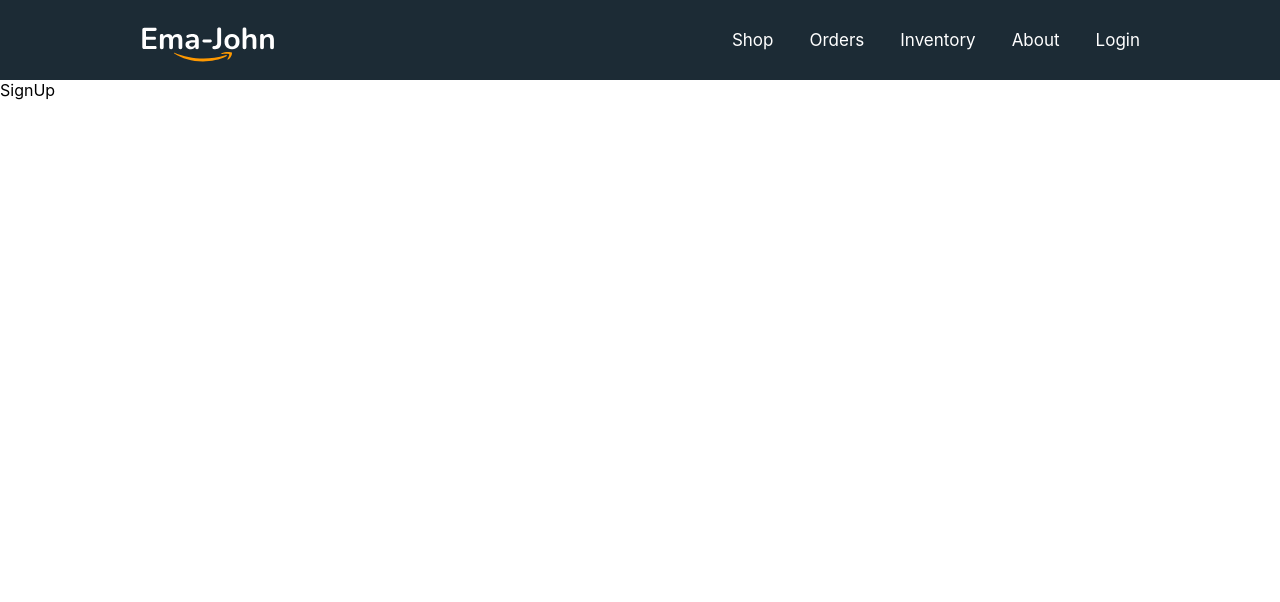
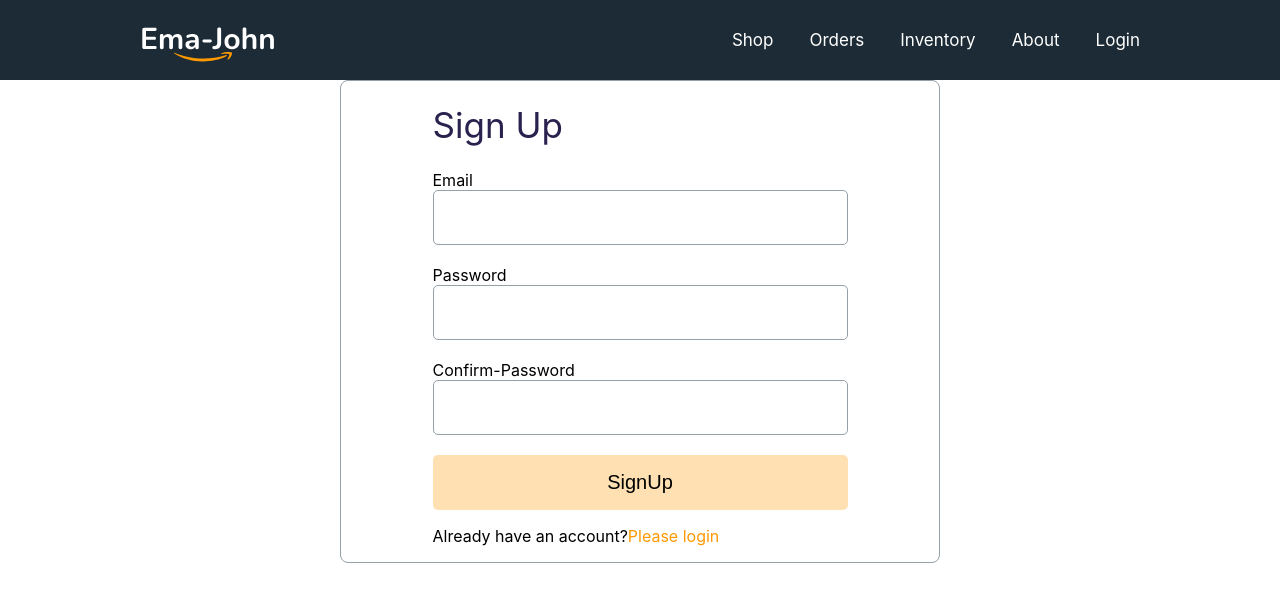
Before and after one commit to shahariyer-as/ema-john-simple-e-commerce, a React (Create React App) app: page /signup in a window 1280 px wide. Shown: the top 602 px of the page. Built offline with nearby package versions, Linux system fonts and the light colour scheme.

Commit message:
signup with firebase email password

```diff
--- a/package.json
+++ b/package.json
@@ -11,6 +11,7 @@
     "@testing-library/user-event": "^13.5.0",
     "react": "^17.0.2",
     "react-dom": "^17.0.2",
+    "react-firebase-hooks": "^5.0.3",
     "react-router-dom": "^6.3.0",
     "react-scripts": "5.0.0",
     "web-vitals": "^2.1.4"
--- a/src/components/Login/Login.css
+++ b/src/components/Login/Login.css
@@ -33,6 +33,7 @@
   border: none;
   border-radius: 5px;
   font-size: 20px;
+  cursor: pointer;
 }
 .form-link{
     color: #FF9900;
--- a/src/components/Login/Login.js
+++ b/src/components/Login/Login.js
@@ -9,11 +9,11 @@
           <h1 className="form-title">Please login</h1>
           <div className="input-group">
             <label htmlFor="email">Email</label>
-            <input type="email" name="email" id="" />
+            <input type="email" name="email" id="" required/>
           </div>
           <div className="input-group">
             <label htmlFor="password">Password</label>
-            <input type="password" name="password" id="" />
+            <input type="password" name="password" id="" required />
           </div>
           <input className="form-submit" type="submit" value="Login" />
         </form>
--- a/src/components/SignUp/SignUp.js
+++ b/src/components/SignUp/SignUp.js
@@ -1,11 +1,94 @@
-import React from 'react';
+import React, { useState } from "react";
+import { Link, useNavigate } from "react-router-dom";
+import { useCreateUserWithEmailAndPassword } from "react-firebase-hooks/auth";
+import auth from "../../firebase.init";
 
 const SignUp = () => {
-    return (
-        <div>
-            SignUp
-        </div>
-    );
+  const [email, setEmail] = useState("");
+  const [password, setPassword] = useState("");
+  const [confirmPassword, setConfirmPassword] = useState("");
+  const [error, setError] = useState("");
+  const navigate = useNavigate();
+
+  const [createUserWithEmailAndPassword, user] =
+    useCreateUserWithEmailAndPassword(auth);
+
+  // set signup info handle to use state
+  const handleEmailBlur = (event) => {
+    setEmail(event.target.value);
+  };
+  const handlePasswordBlur = (event) => {
+    setPassword(event.target.value);
+  };
+  const handleConfirmPasswordBlur = (event) => {
+    setConfirmPassword(event.target.value);
+  };
+  // user create check
+  if (user) {
+    navigate("/shop");
+  }
+
+  const handleCrateUser = (event) => {
+    event.preventDefault();
+    if (password !== confirmPassword) {
+      setError("your two password didn't match");
+      return;
+    }
+
+    if (password.length < 6) {
+      setError("password must be 6 character longer");
+      return;
+    }
+    createUserWithEmailAndPassword(email, password);
+  };
+
+  return (
+    <div className="form-container">
+      <div>
+        <form onSubmit={handleCrateUser} action="">
+          <h1 className="form-title">Sign Up</h1>
+          <div className="input-group">
+            <label htmlFor="email">Email</label>
+            <input
+              onBlur={handleEmailBlur}
+              type="email"
+              name="email"
+              id=""
+              required
+            />
+          </div>
+          <div className="input-group">
+            <label htmlFor="password">Password</label>
+            <input
+              onBlur={handlePasswordBlur}
+              type="password"
+              name="password"
+              id=""
+              required
+            />
+          </div>
+          <div className="input-group">
+            <label htmlFor="confirm-password">Confirm-Password</label>
+            <input
+              onBlur={handleConfirmPasswordBlur}
+              type="password"
+              name="confirm-password"
+              id=""
+              required
+            />
+          </div>
+          <p style={{ color: "red" }}>{error}</p>
+          <input className="form-submit" type="submit" value="SignUp" />
+        </form>
+        <p>
+          Already have an account?
+          <Link className="form-link" to="/login">
+            Please login
+          </Link>
+        </p>
+      </div>
+    </div>
+  );
 };
 
 export default SignUp;
--- a/src/firebase.init.js
+++ b/src/firebase.init.js
@@ -1,12 +1,14 @@
-import { initializeApp } from 'firebase/app';
+import { initializeApp } from "firebase/app";
+import { getAuth } from "firebase/auth";
 
 const firebaseConfig = {
-    apiKey: "AIzaSyCQjXIAWY_1ToBc_XVF68fqTYMK0J836bw",
-    authDomain: "ema-john-simple-a7ce2.firebaseapp.com",
-    projectId: "ema-john-simple-a7ce2",
-    storageBucket: "ema-john-simple-a7ce2.appspot.com",
-    messagingSenderId: "970800767249",
-    appId: "1:970800767249:web:d173faa9557cfaeaa8ecb0"
+  apiKey: "AIzaSyCQjXIAWY_1ToBc_XVF68fqTYMK0J836bw",
+  authDomain: "ema-john-simple-a7ce2.firebaseapp.com",
+  projectId: "ema-john-simple-a7ce2",
+  storageBucket: "ema-john-simple-a7ce2.appspot.com",
+  messagingSenderId: "970800767249",
+  appId: "1:970800767249:web:d173faa9557cfaeaa8ecb0",
 };
-
 const app = initializeApp(firebaseConfig);
+const auth = getAuth(app);
+export default auth;
```
Also changed, not shown: 1 other file (tests, documents, lock files or other folders).
